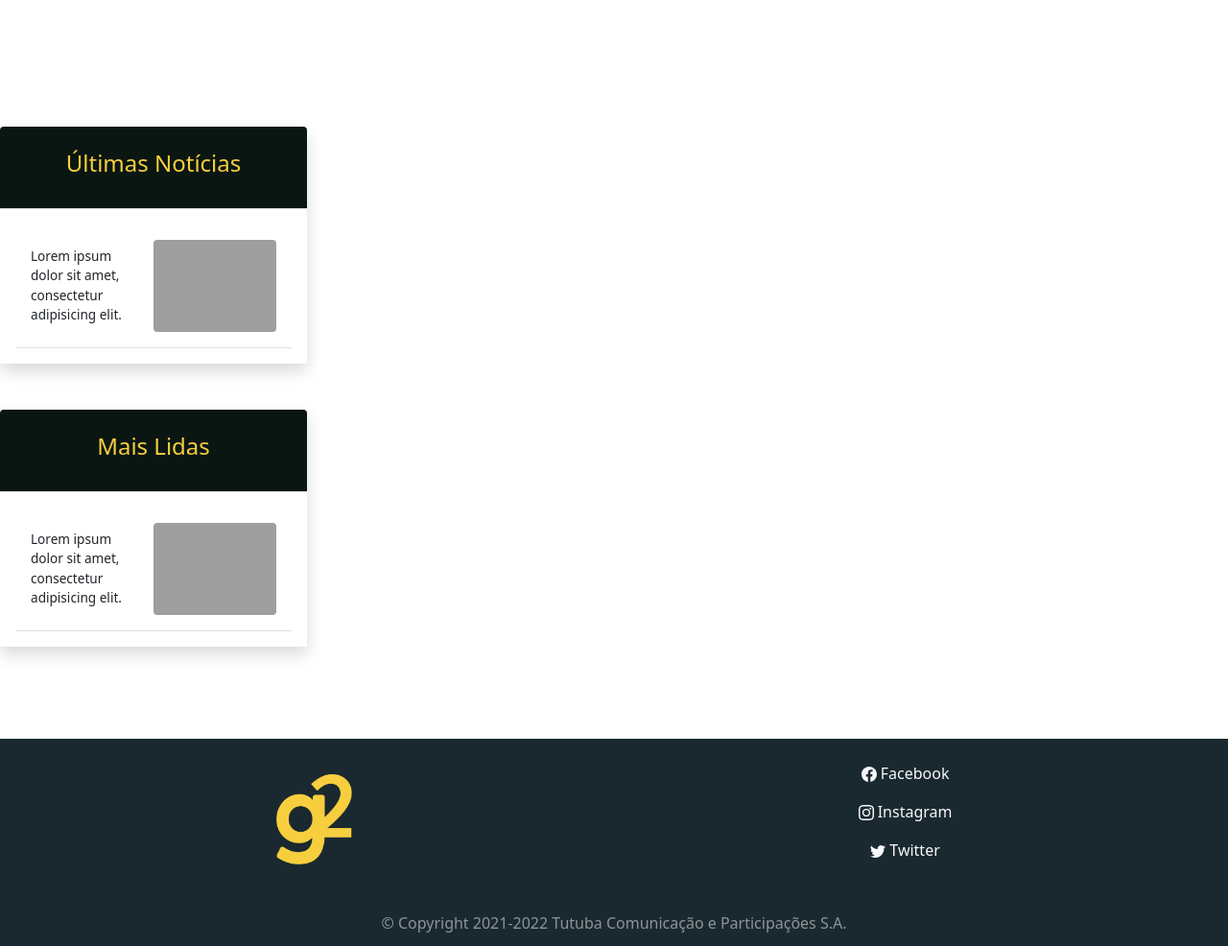
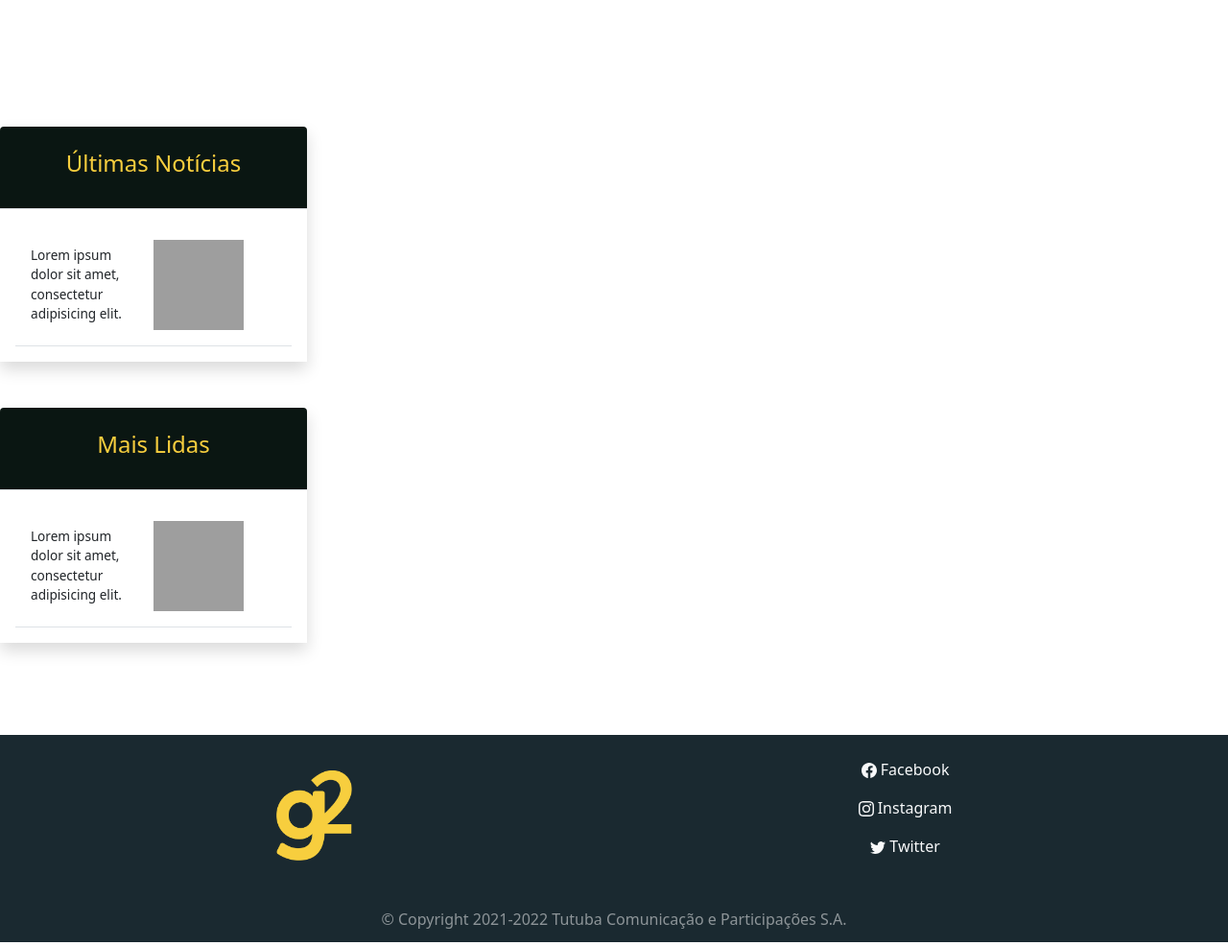
Before and after one commit to Myze16/covid-19-journal, a Flask app: page / in a window 1280 px wide. Shown: the part 1969-2955 px from the top of the page at 96% size. Run offline with Flask 2, Linux system fonts and the light colour scheme; grey boxes are pictures that could not be loaded.

Commit message:
style: otimização thumbnails

```diff
--- a/templates/home.html
+++ b/templates/home.html
@@ -105,7 +105,7 @@
                             <p class="pe-2 m-0" style="font-size: .85rem !important;">Lorem ipsum dolor sit amet, consectetur adipisicing elit.</p>
                         </div>
                         <div class="col-md-6">
-                            <img src="https://deoliyp60f2gq.cloudfront.net/fotogaleria-brasil-1-ano-pandemia/media/images/abre.jpg" class="img-fluid rounded" alt="...">
+                            <img src="https://deoliyp60f2gq.cloudfront.net/fotogaleria-brasil-1-ano-pandemia/media/images/abre.jpg" height="94px" width="94px" alt="...">
                         </div>
                     </div>
                 </div>
@@ -123,7 +123,7 @@
                             <p class="pe-2 m-0" style="font-size: .85rem !important;">Lorem ipsum dolor sit amet, consectetur adipisicing elit.</p>
                         </div>
                         <div class="col-md-6">
-                            <img src="https://deoliyp60f2gq.cloudfront.net/fotogaleria-brasil-1-ano-pandemia/media/images/abre.jpg" class="img-fluid rounded" alt="...">
+                            <img src="https://deoliyp60f2gq.cloudfront.net/fotogaleria-brasil-1-ano-pandemia/media/images/abre.jpg" height="94px" width="94px" alt="...">
                         </div>
                     </div>
                 </div>
```
